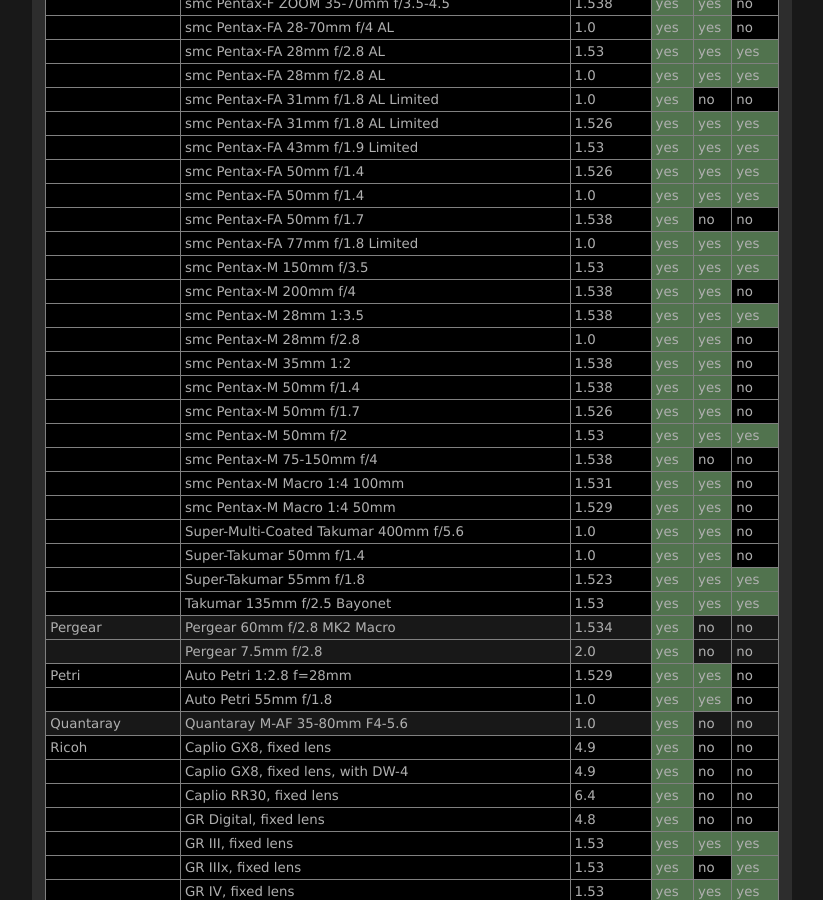
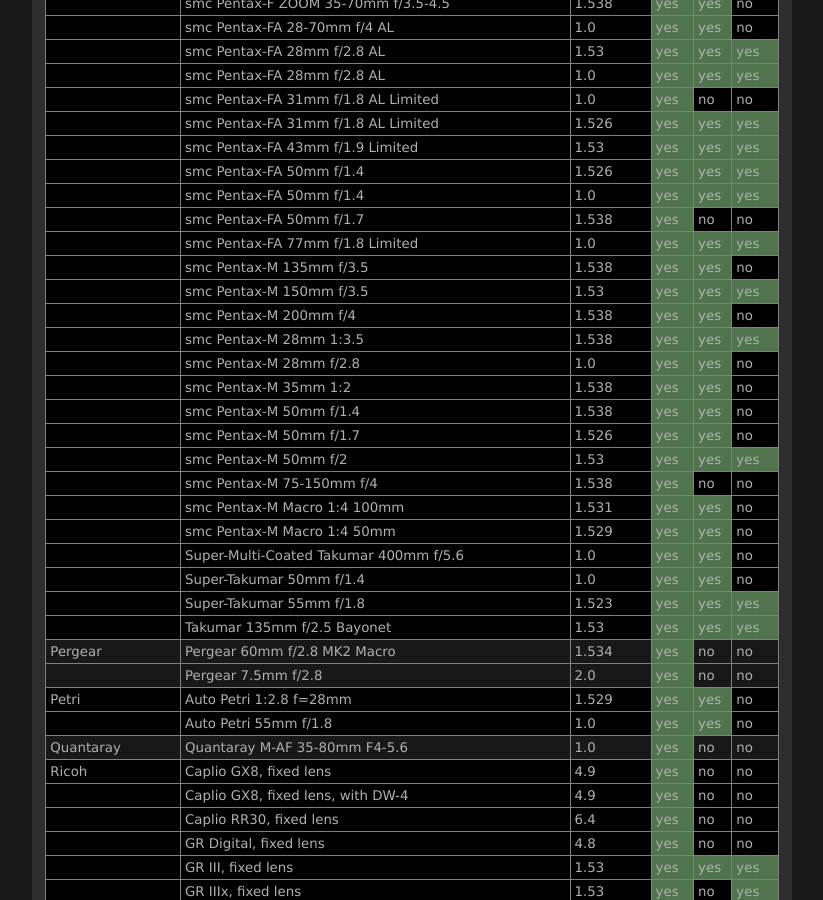
Before and after one commit to lensfun/lensfun.github.io, a Jekyll site: the page built from _posts/lenslist/2999-12-31-Lenslist-master.md, in a window 1280 px wide and 900 px high, scrolled down 23842 px. Shown: the whole window, without its empty margins (284-1107 px from the left). Built offline with Jekyll 4.4.1, drawn with Linux system fonts in a browser that asks for light colours.

Commit message:
Update master lens list from GitHub Actions

```diff
--- a/_posts/lenslist/2999-12-31-Lenslist-master.md
+++ b/_posts/lenslist/2999-12-31-Lenslist-master.md
@@ -981,6 +981,7 @@ This list was generated on 2026-04-19 from current Lensfun sources. Your Lensfun
 <tr class="lenslist-bg1"><td></td><td>smc Pentax-FA 50mm f/1.4</td><td>1.0</td><td class="lenslist-highlight lenslist-check">yes</td><td class="lenslist-highlight lenslist-check">yes</td><td class="lenslist-highlight lenslist-check">yes</td></tr>
 <tr class="lenslist-bg1"><td></td><td>smc Pentax-FA 50mm f/1.7</td><td>1.538</td><td class="lenslist-highlight lenslist-check">yes</td><td class="lenslist-check">no</td><td class="lenslist-check">no</td></tr>
 <tr class="lenslist-bg1"><td></td><td>smc Pentax-FA 77mm f/1.8 Limited</td><td>1.0</td><td class="lenslist-highlight lenslist-check">yes</td><td class="lenslist-highlight lenslist-check">yes</td><td class="lenslist-highlight lenslist-check">yes</td></tr>
+<tr class="lenslist-bg1"><td></td><td>smc Pentax-M 135mm f/3.5</td><td>1.538</td><td class="lenslist-highlight lenslist-check">yes</td><td class="lenslist-highlight lenslist-check">yes</td><td class="lenslist-check">no</td></tr>
 <tr class="lenslist-bg1"><td></td><td>smc Pentax-M 150mm f/3.5</td><td>1.53</td><td class="lenslist-highlight lenslist-check">yes</td><td class="lenslist-highlight lenslist-check">yes</td><td class="lenslist-highlight lenslist-check">yes</td></tr>
 <tr class="lenslist-bg1"><td></td><td>smc Pentax-M 200mm f/4</td><td>1.538</td><td class="lenslist-highlight lenslist-check">yes</td><td class="lenslist-highlight lenslist-check">yes</td><td class="lenslist-check">no</td></tr>
 <tr class="lenslist-bg1"><td></td><td>smc Pentax-M 28mm 1:3.5</td><td>1.538</td><td class="lenslist-highlight lenslist-check">yes</td><td class="lenslist-highlight lenslist-check">yes</td><td class="lenslist-highlight lenslist-check">yes</td></tr>
```
